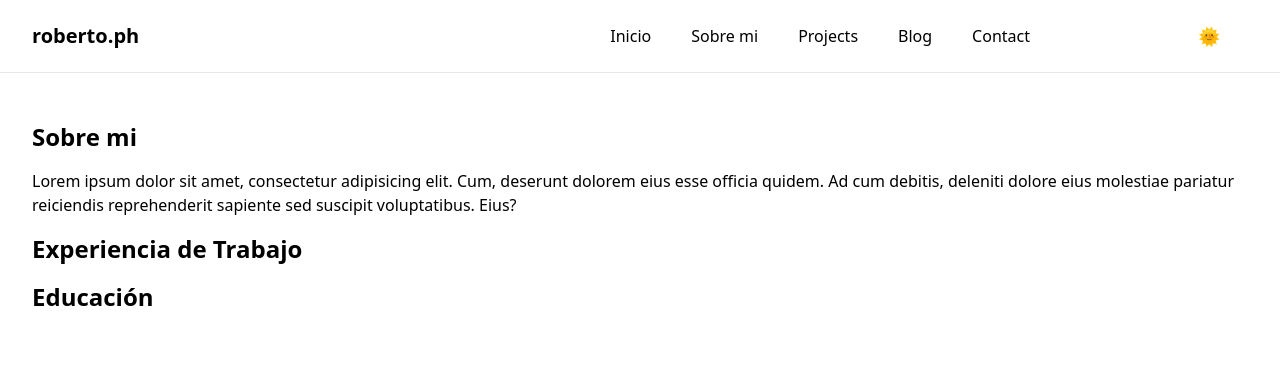
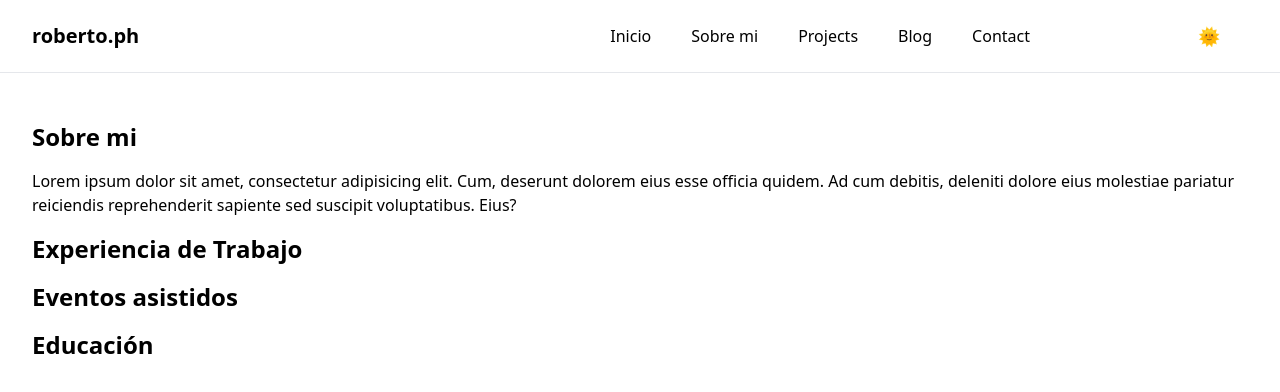
Before and after one commit to RobertoDelPino/React-Portfolio, a React (Vite) app: page /about in a window 1280 px wide. Shown: the top 392 px of the page. Built offline with nearby package versions, Linux system fonts and the light colour scheme; some icons are missing.

Commit message:
Test(🟢): About page contains an 'Events' section

```diff
--- a/src/pages/About/About.tsx
+++ b/src/pages/About/About.tsx
@@ -22,6 +22,11 @@ export const About = () => {
 
                 </article>
 
+                <article role="region" aria-label="Events region">
+                    <h2 className="text-2xl font-bold dark:text-white my-4">Eventos asistidos</h2>
+
+                </article>
+
                 <article role="region" aria-label="Education region">
                     <h2 className="text-2xl font-bold dark:text-white my-4">Educación</h2>
                 </article>
```
